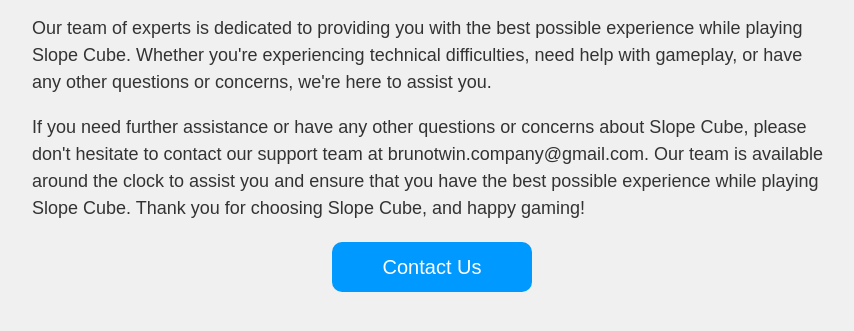
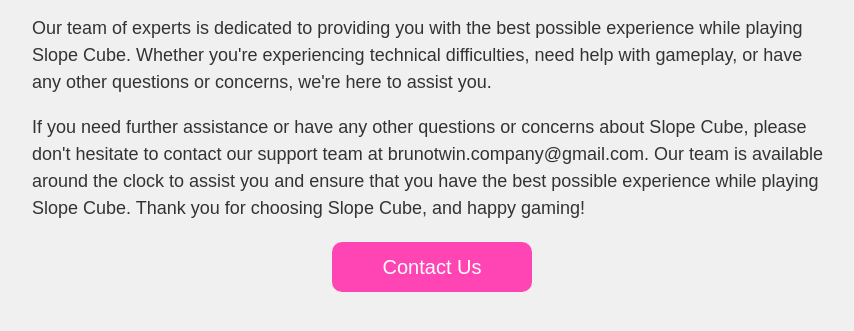
Before and after one commit to Simplepres/slope.io, a plain HTML site: page index.html in a window 1280 px wide. Shown: the part 359-690 px from the top of the page, without its empty margins (208-1062 px from the left). Drawn offline with Linux system fonts and the light colour scheme.

Commit message:
Update index.html

```diff
--- a/index.html
+++ b/index.html
@@ -40,7 +40,7 @@
             width: 200px;
             height: 50px;
             margin: 20px auto;
-            background-color: #0099ff;
+            background-color: #FF44B4;
             border-radius: 10px;
             color: white;
             font-size: 20px;
```
